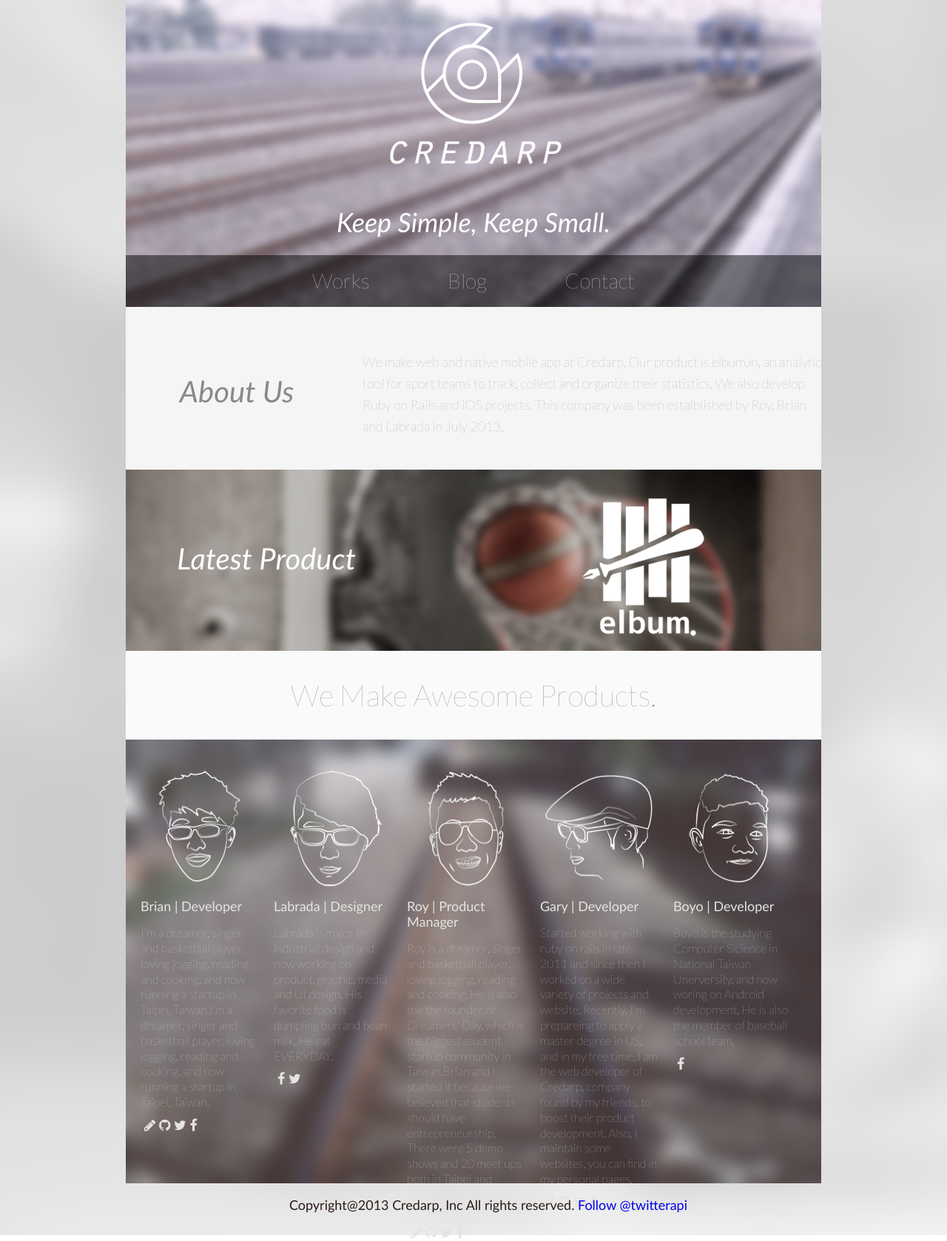
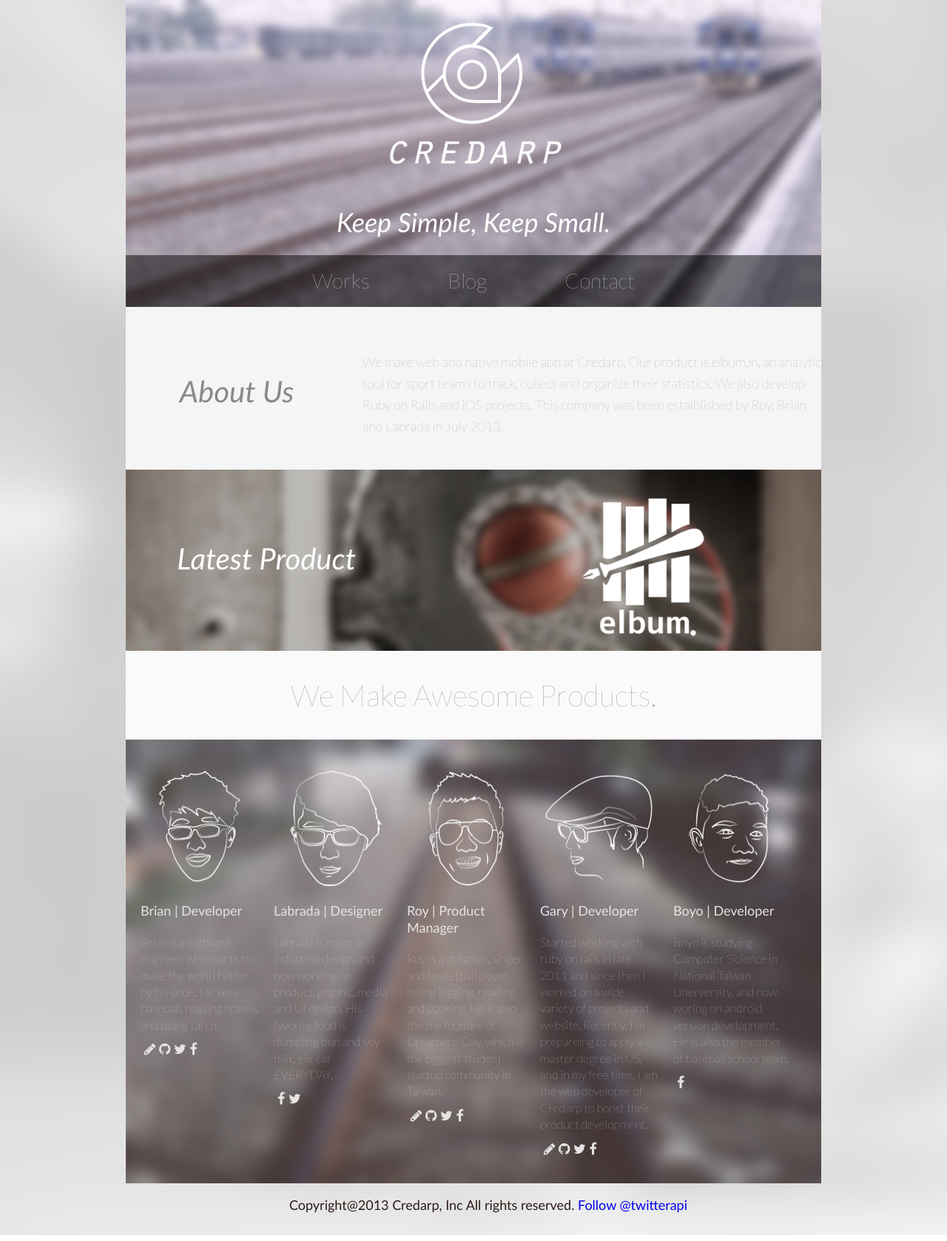
Before and after one commit to roykunglin/credarp, a Jekyll site: the page built from index.html, in a window 1280 px wide. Shown: the whole page at 74% size. Built offline with Jekyll 4.4.1, drawn with Linux system fonts in a browser that asks for light colours; nearby versions of some CDN libraries; Markdown is read by kramdown in place of the engine named in the settings; the list of posts is cut into pages by our own code; comment, search, counter and statistics services are not loaded.

Commit message:
cssfile update

```diff
--- a/_config.yml
+++ b/_config.yml
@@ -7,7 +7,7 @@ teamtitle: "WE MAKE AWESOME STUFF !"
 members:
   - title: "Brian | Developer"
     image: "web_head_brian.png"
-    bio: "I'm a dreamer, singer and basketball player, loving jogging, reading and cooking, and now running a startup in Taipei, Taiwan.I'm a dreamer, singer and basketball player, loving jogging, reading and cooking, and now running a startup in Taipei, Taiwan."
+    bio: "Brian is a software engineer who wants to make the world better by his code. He likes baseball, reading novels, and doing tai chi."
     links:
       - title: "Blog"
         url: "http://brian.logdown.com/"
@@ -23,7 +23,7 @@ members:
         class: "fa-facebook"
   - title: "Labrada | Designer"
     image: "web_head_labrada.png"
-    bio: "Labrada is major in industrial design and now working on product, graphic, media and UI design. His favorite food is dumpling bun and bean milk. He eat EVERYDAY."
+    bio: "Labrada is major in industrial design and now working on product, graphic, media and UI design. His favorite food is dumpling bun and soy milk. He eat EVERYDAY."
     links:
       - title: "Facebook"
         url: "https://www.facebook.com/labrada.chang"
@@ -33,7 +33,7 @@ members:
         class: "fa-twitter"
   - title: "Roy | Product Manager"
     image: "web_head_roy.png"
-    bio: "Roy is a dreamer, singer and basketball player, loving jogging, reading and cooking. He is also the the founder of Dreamers' Day, which is the biggest student startup community in Taiwan.Brian and I started it because we believed that students should have entrepreneurship. There were 5 demo shows and 20 meet ups both in Taipei and Tainan, and over 300 students participated."
+    bio: "Roy is a dreamer, singer and basketball player, loving jogging, reading and cooking. He is also the the founder of Dreamers' Day, which is the biggest student startup community in Taiwan. "
     links:
       - title: "Blog"
         url: "http://about.roykung.com/"
@@ -49,7 +49,7 @@ members:
         class: "fa-facebook"
   - title: "Gary | Developer"
     image: "web_head_gary.png"
-    bio: "Started working with ruby on rails in late 2011 and since then I worked on a wide variety of projects and website. Recently, I'm prepareing to apply a master degree in US, and in my free time, I am the web developer of Credarp, company found by my friends, to boost their product development. Also, I maintain some websites, you can find in my personal pages."
+    bio: "Started working with ruby on rails in late 2011 and since then I worked on a wide variety of projects and website. Recently, I'm prepareing to apply a master degree in US, and in my free time, I am the web developer of Credarp to boost their product development."
     links:
       - title: "Blog"
         url: "http://about.garylai.ch"
@@ -65,7 +65,7 @@ members:
         class: "fa-facebook"
   - title: "Boyo | Developer"
     image: "web_head-boyo.png"
-    bio: "Boyo is the studying Computer Sicience in National Taiwan Unerversity, and now woring on Android development. He is also the member of baseball school team."
+    bio: "Boyo is studying Computer Sicience in National Taiwan Unerversity, and now woring on android version development. He is also the member of baseball school team."
     links:
       - title: "Facebook"
         url: "https://www.facebook.com/profile.php?id=100001421548102"
--- a/_sass/main.scss
+++ b/_sass/main.scss
@@ -165,7 +165,7 @@ html {
   height: 560px;
   color: #E5E4E2;
   font-family: "optima";
-  line-height: 1.3em;
+  line-height: 1.4em;
   a{
     color: #E5E4E2;
     font-size: 18px;
@@ -174,7 +174,7 @@ html {
     }
   }
   .member-title {
-    margin:15px 0 15px 0 ;
+    margin:20px 0 20px 0 ;
     font-size: 18px;
   }
 
--- a/css/main.css
+++ b/css/main.css
@@ -197,7 +197,7 @@ html {
   height: 560px;
   color: #E5E4E2;
   font-family: "optima";
-  line-height: 1.3em;
+  line-height: 1.4em;
 }
 /* line 169, ../_sass/main.scss */
 .member a {
@@ -210,7 +210,7 @@ html {
 }
 /* line 176, ../_sass/main.scss */
 .member .member-title {
-  margin: 15px 0 15px 0;
+  margin: 20px 0 20px 0;
   font-size: 18px;
 }
 /* line 181, ../_sass/main.scss */
--- a/css/screen.css
+++ b/css/screen.css
@@ -271,7 +271,7 @@ html {
   height: 560px;
   color: #E5E4E2;
   font-family: "optima";
-  line-height: 1.3em;
+  line-height: 1.4em;
 }
 /* line 169, ../_sass/main.scss */
 .member a {
@@ -284,7 +284,7 @@ html {
 }
 /* line 176, ../_sass/main.scss */
 .member .member-title {
-  margin: 15px 0 15px 0;
+  margin: 20px 0 20px 0;
   font-size: 18px;
 }
 /* line 181, ../_sass/main.scss */
```
